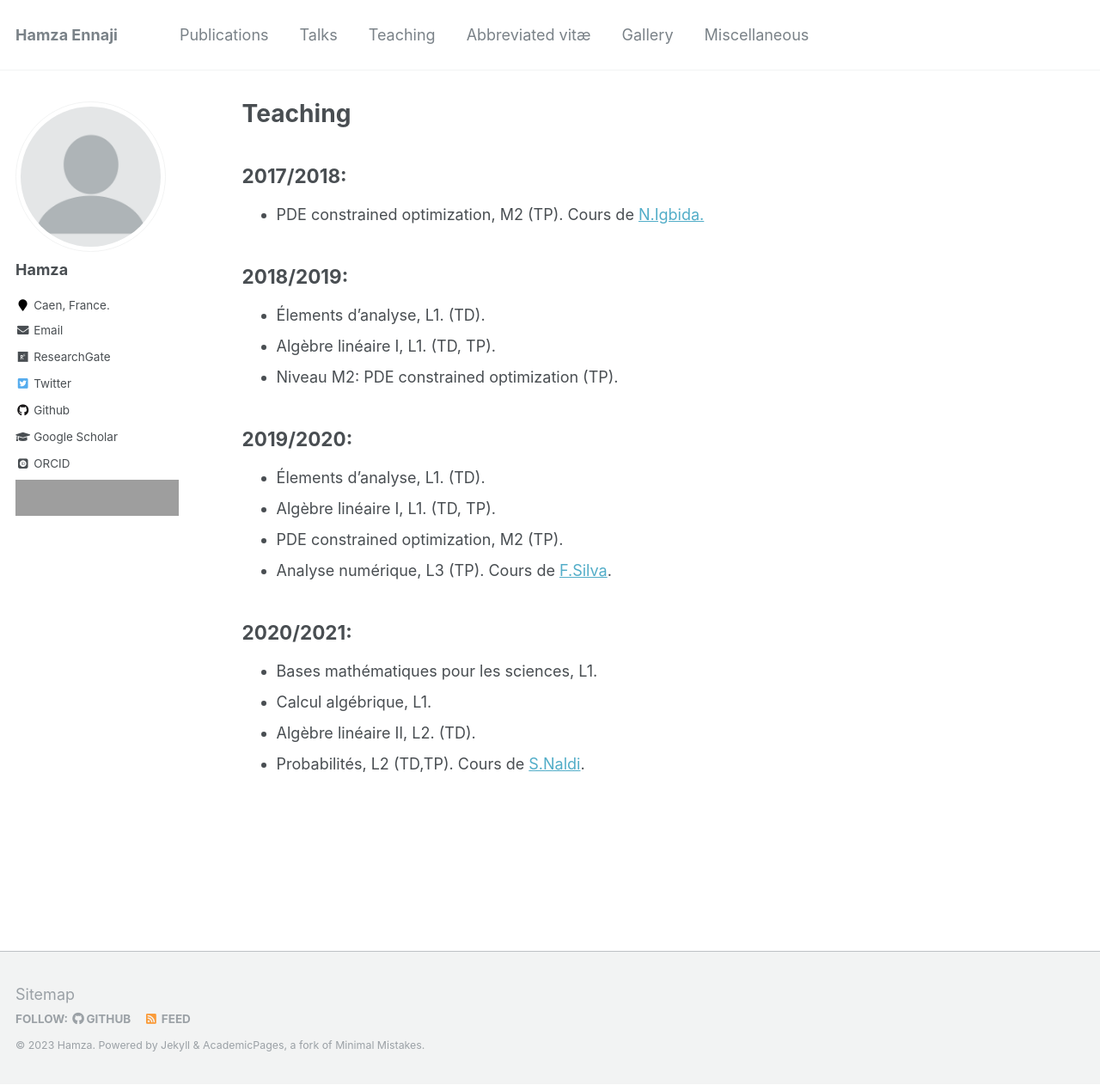
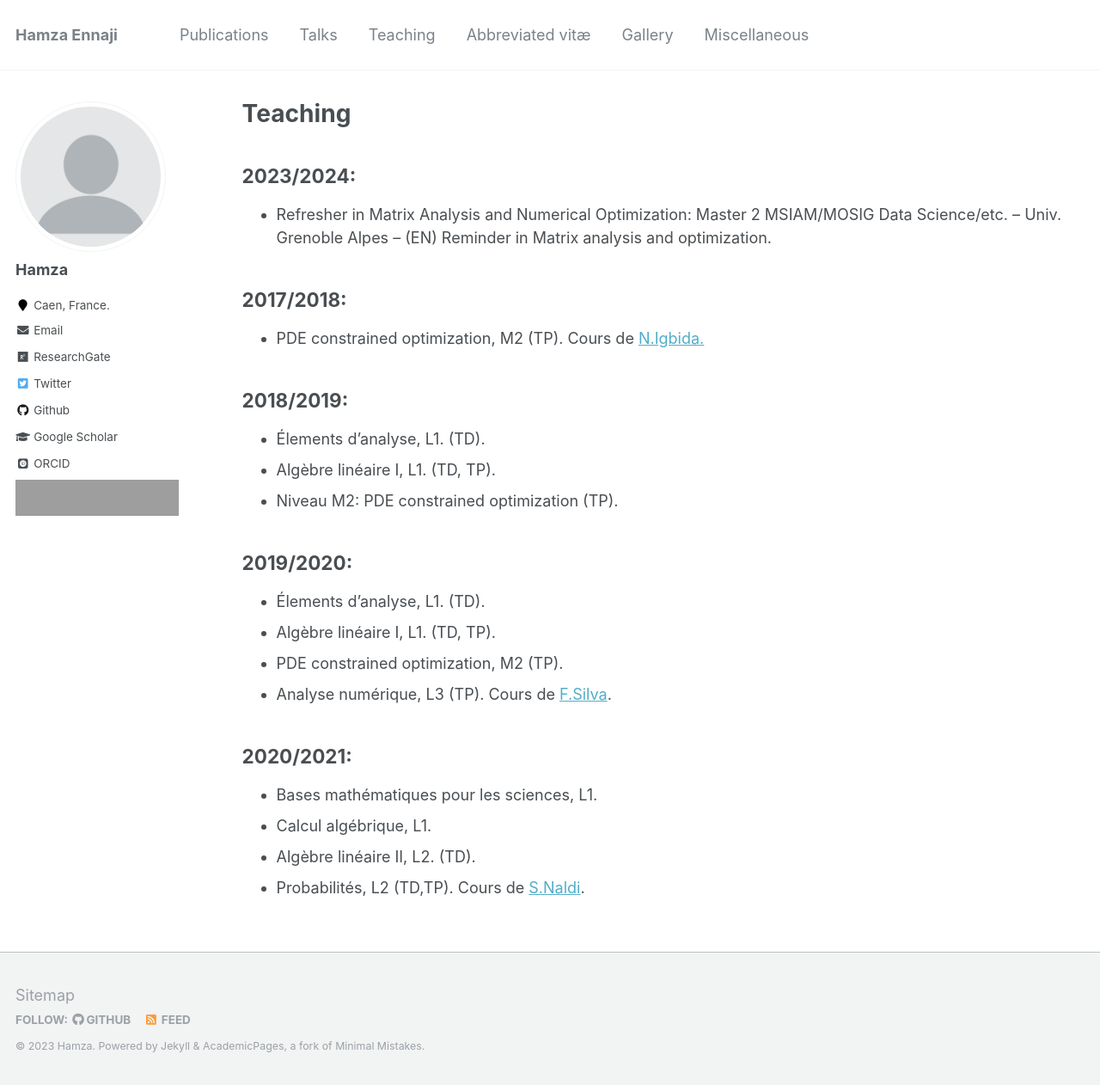
Before and after one commit to enhamza/enhamza.github.io, a Jekyll site: the page built from _pages/teaching.md, in a window 1280 px wide and 1262 px high. Shown: the whole window at 86% size. Built offline with Jekyll 4.4.1, drawn with Linux system fonts in a browser that asks for light colours; some web fonts are replaced; grey boxes are pictures that could not be loaded.

Commit message:
Update teaching.md

```diff
--- a/_pages/teaching.md
+++ b/_pages/teaching.md
@@ -4,6 +4,13 @@ title: "Teaching"
 permalink: /teaching/
 author_profile: true
 ---
+
+
+2023/2024:
+----------
+* Refresher in Matrix Analysis and Numerical Optimization: Master 2 MSIAM/MOSIG Data Science/etc. – Univ. Grenoble Alpes – (EN)
+Reminder in Matrix analysis and optimization.
+
 
 
 2017/2018:
```
